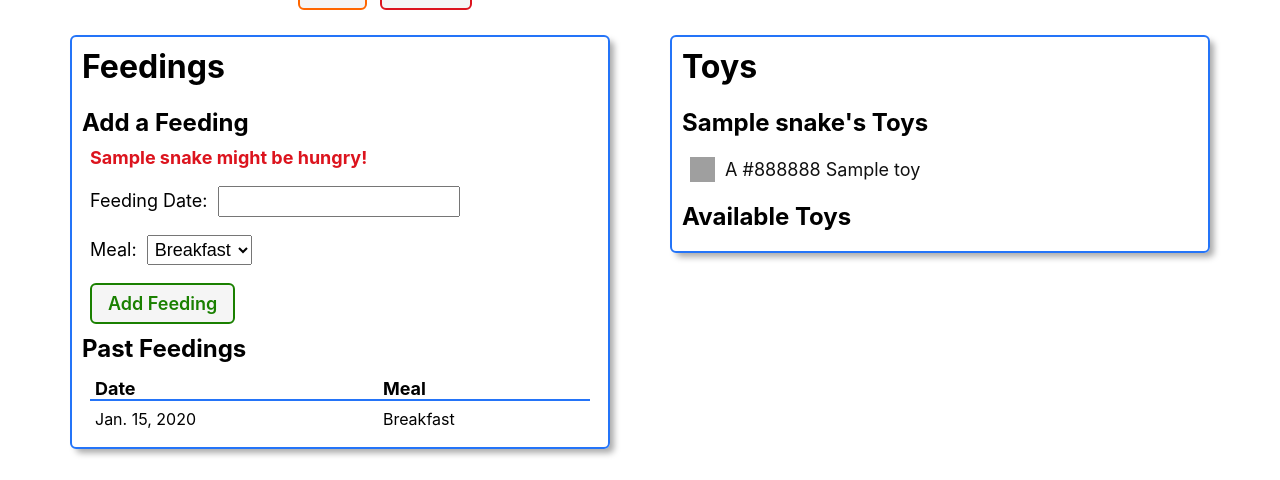
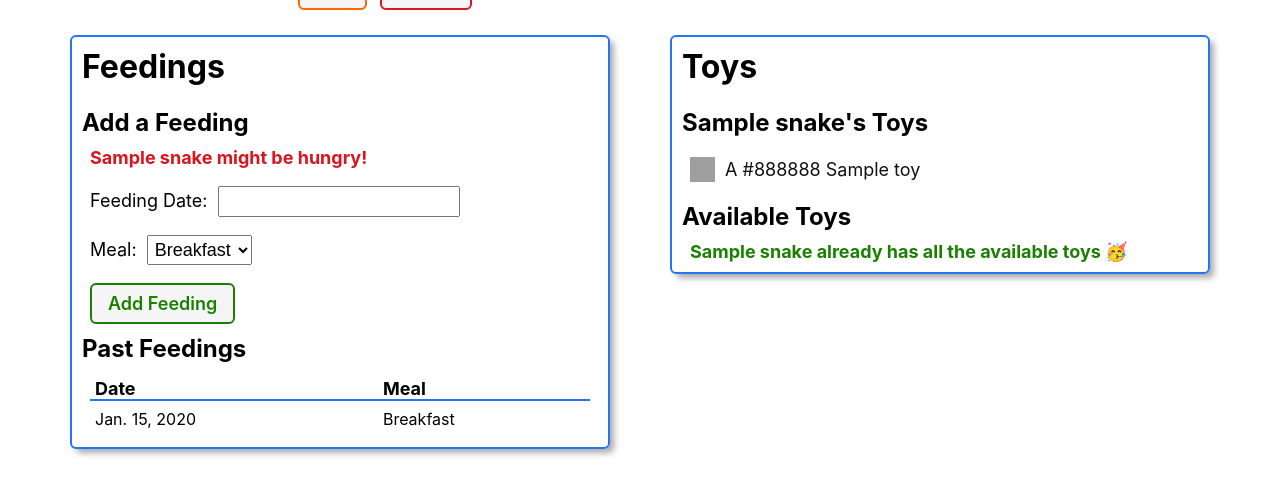
Before and after one commit to MrManilex/snake-collector, a Django app: page /snakes/1/ in a window 1280 px wide. Shown: the part 252-732 px from the top of the page. Run offline with Django 4.2, Linux system fonts and the light colour scheme; tables that the repository leaves empty hold one stand-in row (values such as "Sample post"); some libraries are stand-ins or nearby versions.

Commit message:
refactor details page

```diff
--- a/main_app/templates/snakes/detail.html
+++ b/main_app/templates/snakes/detail.html
@@ -101,7 +101,27 @@
     </div>
     <h3>Available Toys</h3>
     <div class="subsection-content">
-      {% comment %} We'll display available toys here {% endcomment %}
+      {% if toys.count %}
+        {% for toy in toys.all %}
+        <div class="toy-container">
+          <div
+            class="color-block"
+            style="background-color: {{ toy.color }}"
+          ></div>
+          <a href="{% url 'toys_detail' toy.id %}">
+            <p>A {{ toy.color }} {{ toy.name }}</p>
+          </a>
+          <form action="{% url 'assoc_toy' snake.id toy.id %}" method="post">
+            {% csrf_token %}
+            <button type="submit" class="btn submit">Give toy</button>
+          </form>
+        </div>
+        {% endfor %}
+      {% else %}
+        <p class="all-toys">
+          {{snake.name}} already has all the available toys 🥳
+        </p>
+      {% endif %}
     </div>
   </section>
 </div>
--- a/main_app/urls.py
+++ b/main_app/urls.py
@@ -15,4 +15,5 @@ urlpatterns = [
    path('toys/<int:pk>/', views.ToyDetail.as_view(), name='toys_detail'),
    path('toys/<int:pk>/update/', views.ToyUpdate.as_view(), name='toys_update'),
    path('toys/<int:pk>/delete/', views.ToyDelete.as_view(), name='toys_delete'),
+   path('snakes/<int:snake_id>/assoc_toy/<int:toy_id>/', views.assoc_toy, name='assoc_toy'),
 ]
--- a/main_app/views.py
+++ b/main_app/views.py
@@ -19,9 +19,10 @@ def snakes_index(request):
 
 def snakes_detail(request, snake_id):
    snake = Snake.objects.get(id=snake_id)
+   toys_snake_doesnt_have = Toy.objects.exclude(id__in = snake.toys.all().values_list('id'))
    feeding_form = FeedingForm()
    return render(request, 'snakes/detail.html', {
-      'snake': snake, 'feeding_form': feeding_form })
+      'snake': snake, 'feeding_form': feeding_form, 'toys': toys_snake_doesnt_have })
 
 def add_feeding(request, snake_id):
    form = FeedingForm(request.POST)
@@ -29,6 +30,10 @@ def add_feeding(request, snake_id):
       new_feeding = form.save(commit=False)
       new_feeding.snake_id = snake_id
       new_feeding.save()
+   return redirect('snakes_detail', snake_id=snake_id)
+
+def assoc_toy(request, snake_id, toy_id):
+   Snake.objects.get(id=snake_id).toys.add(toy_id)
    return redirect('snakes_detail', snake_id=snake_id)
 
 class SnakeCreate(CreateView):
```
